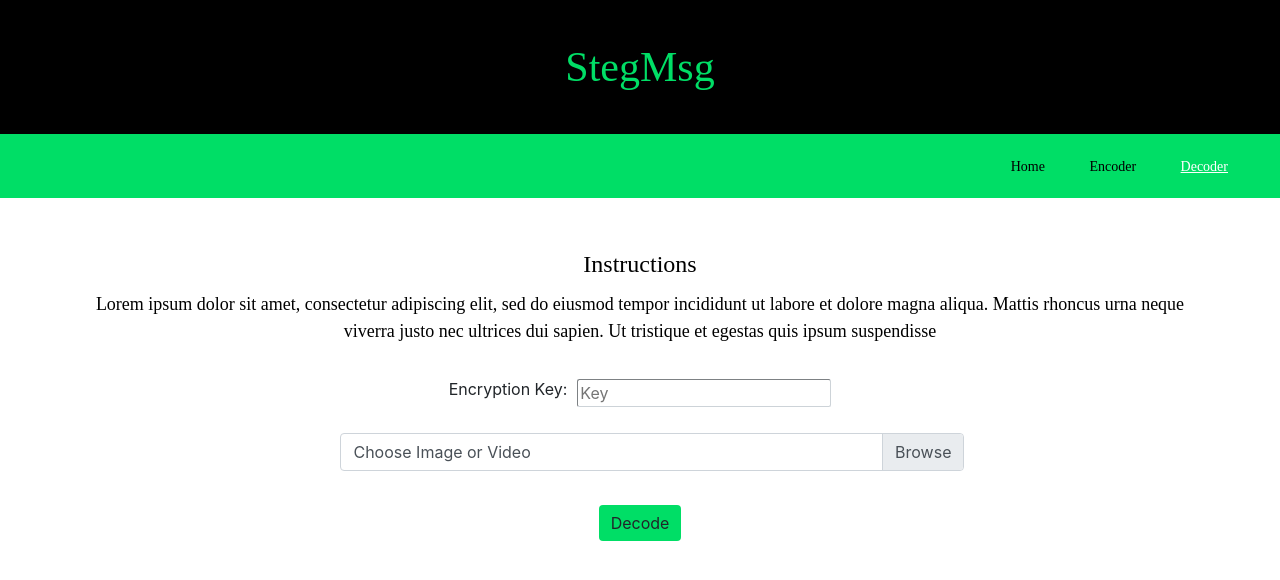
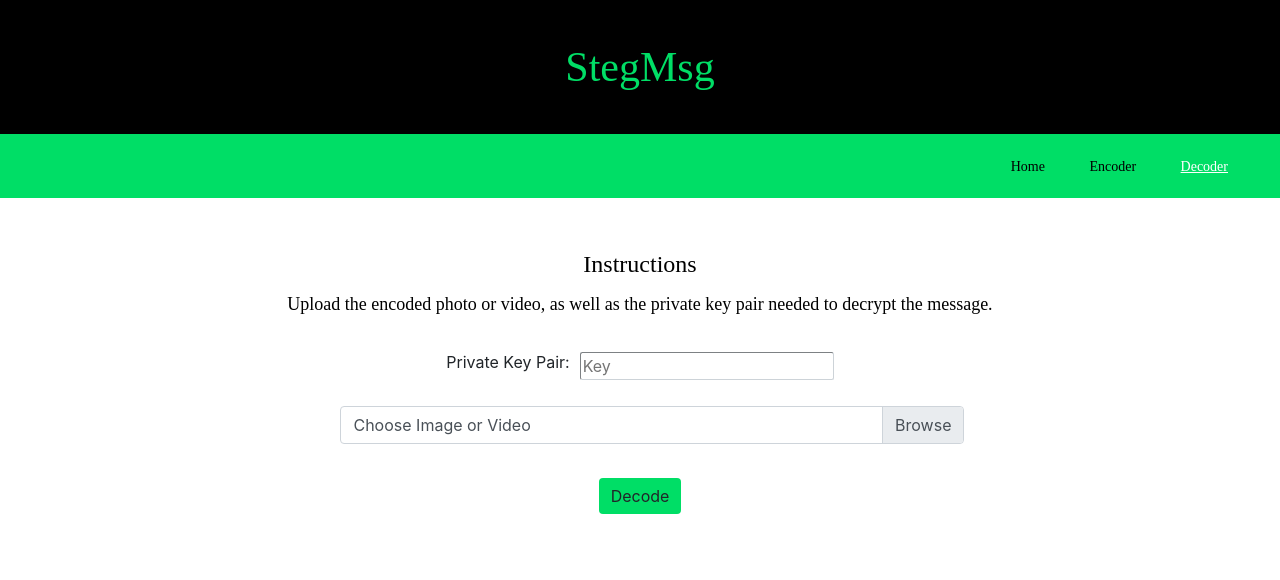
Before and after one commit to lizeth25/steganography, a React (Create React App) app in the folder client/: page / in a window 1280 px wide. Both pictures are taken after a click on the button "Decoder". Shown: the top 580 px of the page. Built offline with nearby package versions, Linux system fonts and the light colour scheme.

Commit message:
instructions for decoder

```diff
--- a/client/src/components/Decoder.js
+++ b/client/src/components/Decoder.js
@@ -32,10 +32,8 @@ const Decoder = () => {
 
       <Title> Instructions </Title>
       <Description>
-        Lorem ipsum dolor sit amet, consectetur adipiscing elit, sed do eiusmod
-        tempor incididunt ut labore et dolore magna aliqua. Mattis rhoncus urna
-        neque viverra justo nec ultrices dui sapien. Ut tristique et egestas
-        quis ipsum suspendisse
+        Upload the encoded photo or video, as well as the private key pair
+        needed to decrypt the message.
       </Description>
 
       <div style={{ padding: "1em" }}>
--- a/client/src/components/DecoderUploader.js
+++ b/client/src/components/DecoderUploader.js
@@ -32,7 +32,7 @@ const DecoderUploader = () => {
           }}
         >
           <label htmlFor="customKey" style={{ padding: "0px 10px 0px 0px" }}>
-            Encryption Key:
+            Private Key Pair:
           </label>
           <input
             type="text"
```
